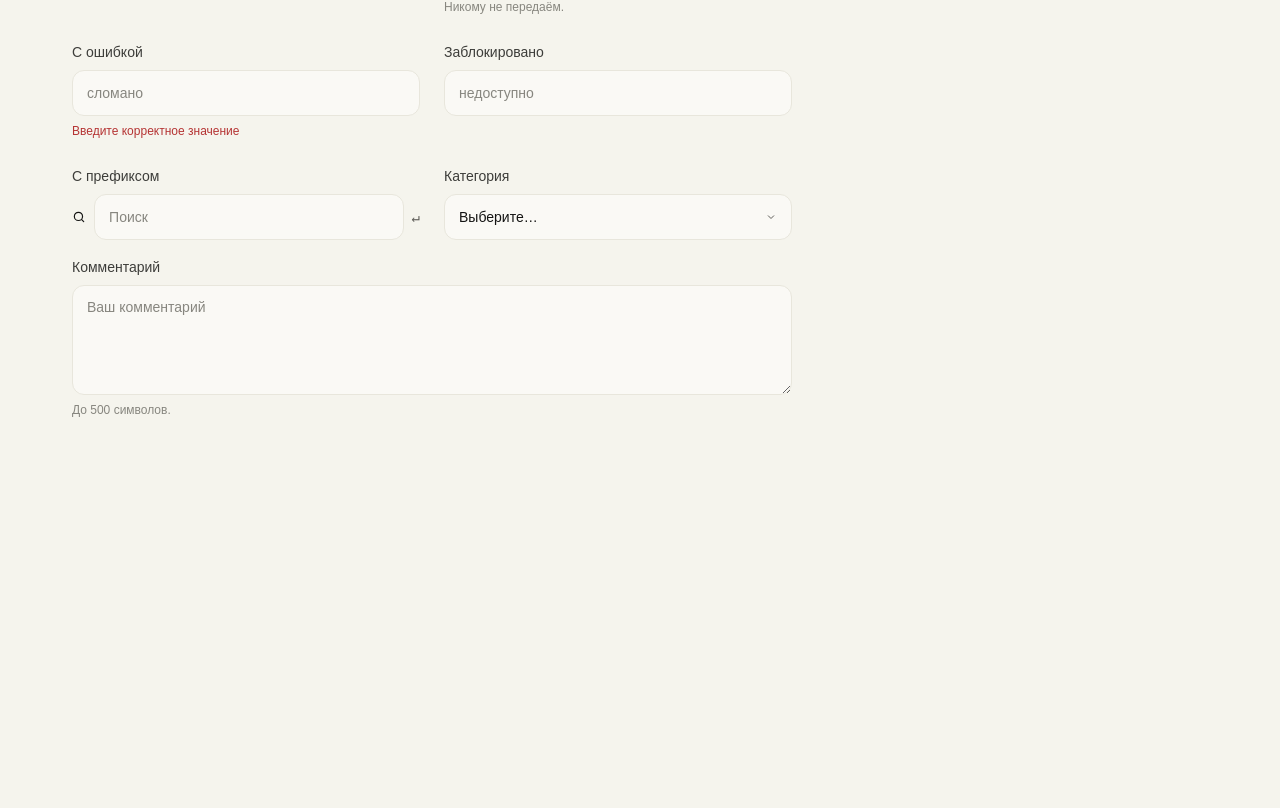
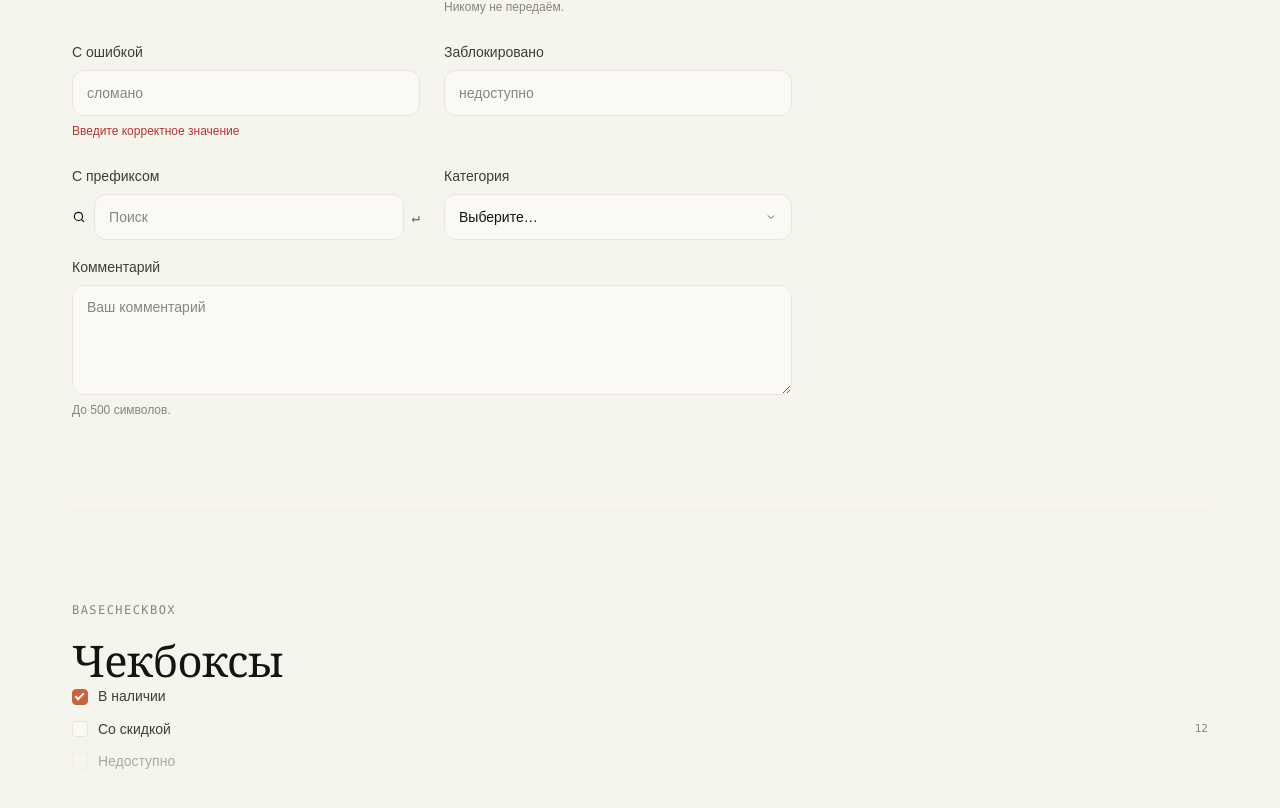
Before and after one commit to vitjaz/computer-shop-fe, a Vue app: page /ui-kit in a window 1280 px wide. Shown: the part 1650-2458 px from the top of the page. Before the commit the page ends 2160 px from the top, so only its background shows below. Built offline with nearby package versions, Linux system fonts and the light colour scheme; the HTML template or start-up script is replaced by a standard one.

Commit message:
feat(common): BaseCheckbox

```diff
--- /dev/null
+++ b/src/components/common/BaseCheckbox.vue
@@ -0,0 +1,37 @@
+<script setup lang="ts">
+interface Props {
+  modelValue: boolean
+  label?: string
+  count?: string | number
+  disabled?: boolean
+  id?: string
+}
+
+const props = defineProps<Props>()
+
+const emit = defineEmits<{
+  'update:modelValue': [value: boolean]
+}>()
+
+function toggle() {
+  if (props.disabled) return
+  emit('update:modelValue', !props.modelValue)
+}
+</script>
+
+<template>
+  <label class="check" :class="{ disabled }">
+    <input
+      type="checkbox"
+      :id="id"
+      :checked="modelValue"
+      :disabled="disabled"
+      @change="toggle"
+    />
+    <span class="box" />
+    <span v-if="label">{{ label }}</span>
+    <span v-if="count != null" class="count">{{ count }}</span>
+  </label>
+</template>
+
+<style scoped></style>
--- a/src/views/UiKitView.vue
+++ b/src/views/UiKitView.vue
@@ -2,6 +2,7 @@
 import { ref } from 'vue'
 
 import BaseButton from '@/components/common/BaseButton.vue'
+import BaseCheckbox from '@/components/common/BaseCheckbox.vue'
 import BaseField from '@/components/common/BaseField.vue'
 import BaseIcon from '@/components/common/BaseIcon.vue'
 import BaseIconButton from '@/components/common/BaseIconButton.vue'
@@ -30,6 +31,9 @@ const formInvalid = ref('')
 const formNotes = ref('')
 const formCategory = ref('')
 const formSearch = ref('')
+const checkBasic = ref(true)
+const checkCount = ref(false)
+const checkDisabled = ref(false)
 
 const categoryOptions = [
   { value: 'cpu', label: 'Процессоры' },
@@ -162,6 +166,16 @@ const categoryOptions = [
         </BaseField>
       </div>
     </section>
+
+    <section class="section">
+      <p class="eyebrow">BaseCheckbox</p>
+      <h2 class="h2">Чекбоксы</h2>
+      <div class="check-list kit-checks">
+        <BaseCheckbox v-model="checkBasic" label="В наличии" id="ck-basic" />
+        <BaseCheckbox v-model="checkCount" label="Со скидкой" :count="12" id="ck-count" />
+        <BaseCheckbox v-model="checkDisabled" label="Недоступно" disabled id="ck-disabled" />
+      </div>
+    </section>
   </div>
 </template>
 
```
Also changed, not shown: 1 other file (tests, documents, lock files or other folders).
